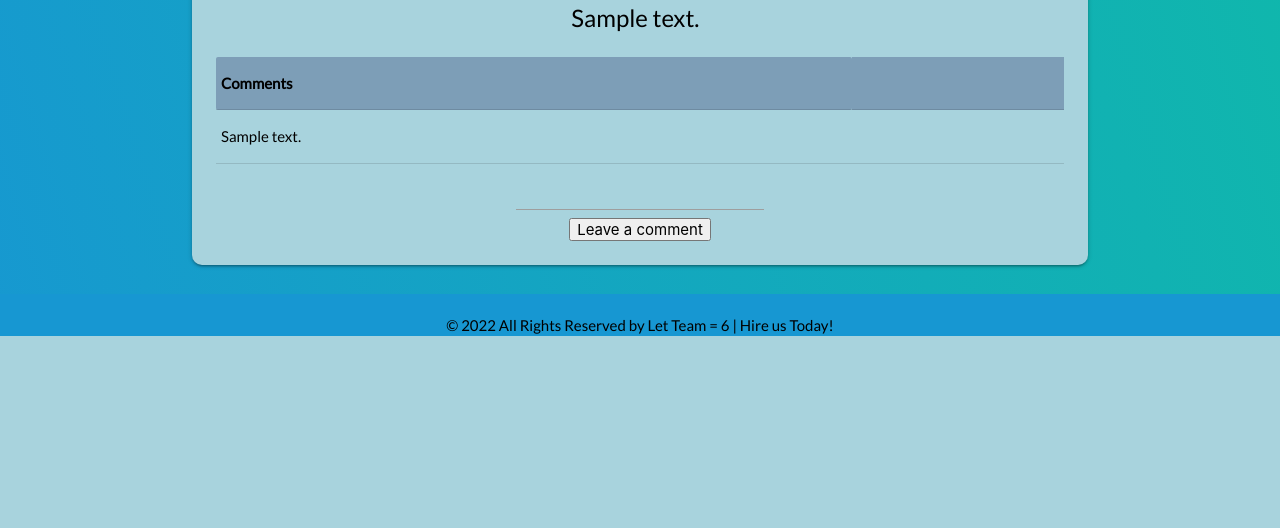
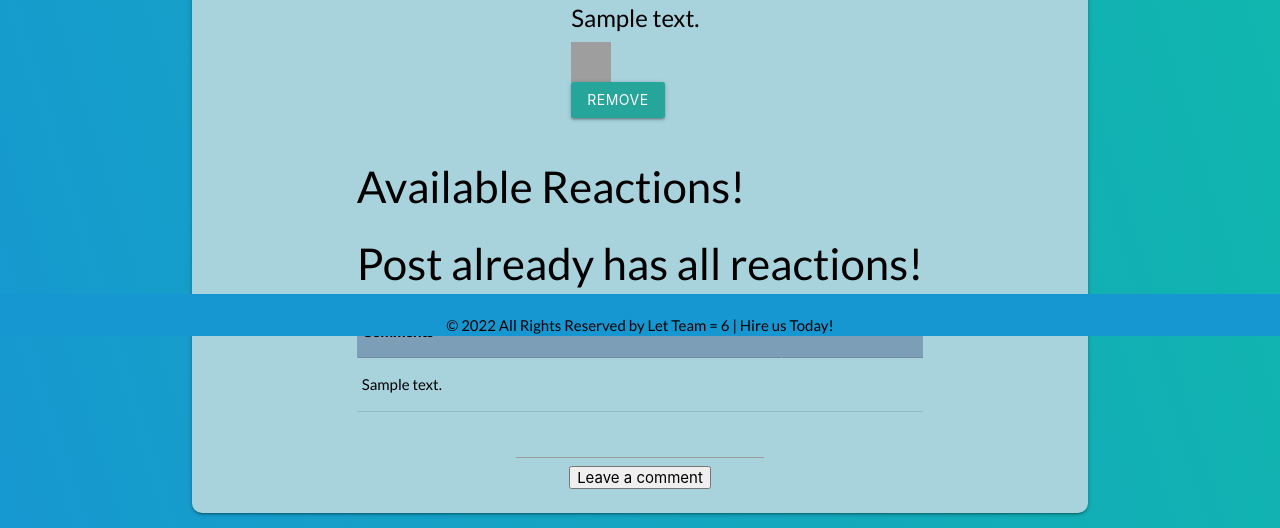
Before and after one commit to Brosari0/showtube, a Django app: page /posts/1/ in a window 1280 px wide. Shown: the part 464-992 px from the top of the page. Before the commit the page ends 800 px from the top, so only its background shows below. Run offline with Django 4.2, Linux system fonts and the light colour scheme; tables that the repository leaves empty hold one stand-in row (values such as "Sample post"); grey boxes are pictures that could not be loaded.

Commit message:
add and remove reactions. needs css

```diff
--- a/main_app/static/style.css
+++ b/main_app/static/style.css
@@ -18,7 +18,16 @@ nav {
     display: flex;
     flex-direction: column;
     justify-content: center;
+    align-items: center;
     border-radius: 10px !important;
+}
+
+img {
+  height: 40px;
+  width: 40px;
+  display: flex;
+  justify-content: center;
+  align-items: center;
 }
 
 nav ul a:hover {
--- a/main_app/templates/posts/detail.html
+++ b/main_app/templates/posts/detail.html
@@ -15,7 +15,32 @@
             allowfullscreen></iframe>
         <div id="detaildescription">
             <p class="card-title">{{ post.description}} &nbsp</p>
+            {% if post.reactions.count %}
+                {% for reaction in post.reactions.all %}
+                <span><img src="{{ reaction.url }}" alt="Couldn't load 😢"></span>
+                <form action="{% url 'dettach_reaction' post.id reaction.id %}">
+                    {% csrf_token %}
+                    <button type="submit" class="btn">Remove</button>
+                </form>
+                {% endfor %}
+            {% else %}
+                <h5>No Reactions Yet!</h5>
+            {% endif %}
         </div>
+        <aside>
+            <h3>Available Reactions!</h3>
+            {% if reactions.count %}
+                {% for reaction in reactions.all %}
+                <img src="{{ reaction.url }}" alt="Couldn't load 😢">
+                <form action="{% url 'attach_reaction' post.id reaction.id %}" method="POST">
+                    {% csrf_token %}
+                    <button type="submit" class="btn">Add</button>
+                </form>
+                {% endfor %}
+            {% else %}
+            <h3>Post already has all reactions!</h3>
+            {% endif %}
+        </aside>
         <table>
             <thead>
                 <tr>
--- a/main_app/urls.py
+++ b/main_app/urls.py
@@ -12,6 +12,8 @@ urlpatterns = [
     path('posts/<int:post_id>/comment/', views.add_comment, name='comment'),
     path('posts/<int:post_id>/update/<int:pk>/', views.CommentUpdate.as_view(), name='comment_update'),
     path('posts/<int:post>/delete/<int:pk>/', views.CommentDelete.as_view(), name='comment_delete'),
+    path('posts/<int:post_id>/attach_reaction/<int:reaction_id>/', views.attach_reaction, name="attach_reaction"),
+    path('posts/<int:post_id>/dettach_reaction/<int:reaction_id>/', views.dettach_reaction, name="dettach_reaction"),
 
     path('reactions/', views.ReactionList.as_view(), name='reactions_index'),
     path('reactions/<int:pk>/', views.ReactionDetail.as_view(), name='reactions_detail'),
--- a/main_app/views.py
+++ b/main_app/views.py
@@ -78,11 +78,14 @@ def posts_index(request):
 
 def posts_detail(request, post_id):
     post = Post.objects.get(id=post_id)
+    id_list = post.reactions.all().values_list('id')
+    reactions_post_doesnt_have = Reaction.objects.exclude(id__in=id_list)
     comments = Comment.objects.filter(post_id=post_id)
     post.youtube_url = post.youtube_url.replace('watch?v=', 'embed/')
     return render(request, 'posts/detail.html', {
         'post': post,
-        'comments': comments
+        'comments': comments,
+        'reactions': reactions_post_doesnt_have
     })
 
 
@@ -103,3 +106,13 @@ class ReactionUpdate(LoginRequiredMixin, UpdateView):
 class ReactionDelete(LoginRequiredMixin, DeleteView):
     model = Reaction
     success_url = '/reactions'
+
+@login_required
+def attach_reaction(request, post_id, reaction_id):
+    Post.objects.get(id=post_id).reactions.add(reaction_id)
+    return redirect('detail', post_id=post_id)
+
+@login_required
+def dettach_reaction(request, post_id, reaction_id):
+    Post.objects.get(id=post_id).reactions.remove(reaction_id)
+    return redirect('detail', post_id=post_id)
```
